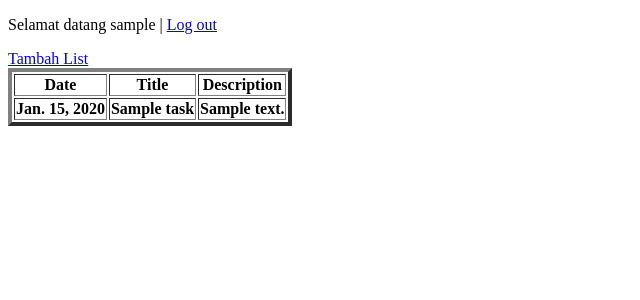
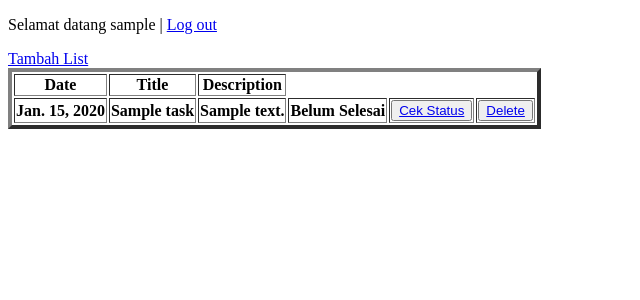
Before and after one commit to Radenscc23/tugas1django, a Django app: page /todolist/ in a window 1280 px wide. Shown: the top 300 px of the page, without its empty margins (0-640 px from the left). Run offline with Django 4.2, Linux system fonts and the light colour scheme; a user stored in the database is signed in; tables that the repository leaves empty hold one stand-in row (values such as "Sample post"); lists and menus that the app fills with data are empty.

Commit message:
Finished Bonus

```diff
--- a/todolist/models.py
+++ b/todolist/models.py
@@ -8,3 +8,4 @@ class Task (models.Model):
     date = models.DateField(default = timezone.now)
     title = models.TextField(max_length = 250)
     description = models.TextField(null=True)
+    is_finished = models.BooleanField(default=False)
--- a/todolist/templates/list_of_todo.html
+++ b/todolist/templates/list_of_todo.html
@@ -20,6 +20,15 @@
           <th>{{todo.date}}</th>
           <th>{{todo.title}}</th>
           <th>{{todo.description}}</th>
+          {% if getstatus.isfinished %}
+            <th> Selesai </th>
+          {% else %}
+            <th> Belum Selesai </th>
+          {% endif %}
+
+          <th><button><a href = "{%url 'todolist:perubahan_status' todo.id %}">Cek Status</a></button></th>
+          <th><button><a href = "{%url 'todolist:delete_list' todo.id %}">Delete</a></button></th>
+
       </tr>
     {% endfor %}
   </table>
--- a/todolist/urls.py
+++ b/todolist/urls.py
@@ -1,5 +1,5 @@
 from django.urls import path
-from todolist.views import register,login_user,logout_user,show_todolist,new_todo
+from todolist.views import register,login_user,logout_user,show_todolist,new_todo,perubahan_status,delete_list
 
 app_name = 'todolist'
 
@@ -8,5 +8,7 @@ urlpatterns = [
     path('register/', register, name='register'),
     path('logout/', logout_user, name='logout_user'),
     path('', show_todolist, name='show_todolist'),
-    path('create/', new_todo, name='new_todo' )
+    path('create/', new_todo, name='new_todo' ),
+    path('perubahan_status/<int:id>/', perubahan_status, name='perubahan_status'),
+    path('delete_list/<int:id>/', delete_list, name='delete_list'),
 ]
--- a/todolist/views.py
+++ b/todolist/views.py
@@ -17,7 +17,7 @@ class CreateNewForm(forms.Form):
     title = forms.CharField(label="Judul")
     description = forms.CharField(label="Deskripsi", widget=forms.Textarea)
 
-@login_required(login_url="/todolist/login/'")
+@login_required(login_url='/todolist/login/')
 def show_todolist(request: HttpRequest):
     todolist = Task.objects.all().filter(user = request.user)
     context = {"todolist":todolist}
@@ -62,3 +62,19 @@ def login_user(request):
 def logout_user(request: HttpRequest):
     logout(request)
     return redirect('todolist:login_user')
+
+@login_required(login_url='/todolist/login/')
+def perubahan_status(request, id):
+    getstatus = Task.objects.get(pk = id)
+    if getstatus.is_finished:
+        getstatus.is_finished = False
+    else:
+        getstatus.is_finised = True
+    getstatus.save()
+    return HttpResponseRedirect(reverse('todolist:show_todolist'))
+
+@login_required(login_url='/todolist/login/')
+def delete_list(request,id):
+    deletelist = Task.objects.get(pk = id)
+    deletelist.delete()
+    return HttpResponseRedirect(reverse('todolist:show_todolist'))
```
Also changed, not shown: todolist/migrations/0003_task_is_finished.py (added).
